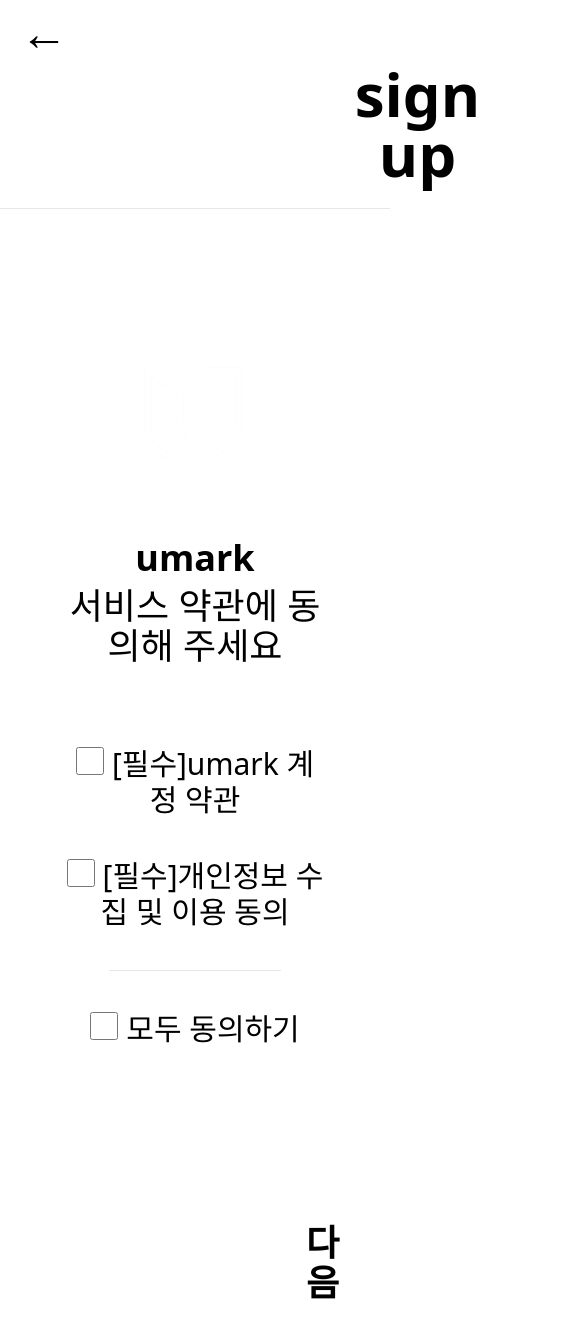
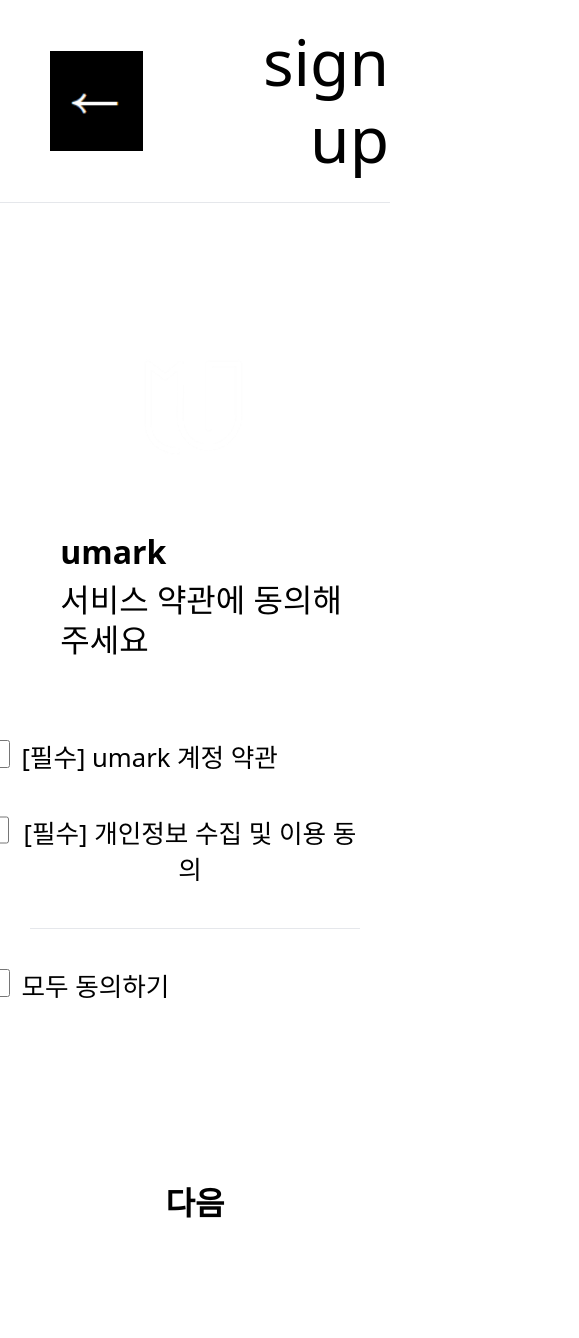
Before and after one commit to UMC-Umark/umark-FE, a React (Create React App) app: page /Agreement in a window 390 px wide. Shown: the top 1338 px of the page, 579 px wide, since content can reach past the window. Built offline with nearby package versions, Linux system fonts and the light colour scheme.

Commit message:
[FEAT]-agreement page

```diff
--- /dev/null
+++ b/src/css/Agree.css
@@ -0,0 +1,58 @@
+.custom-signuptitle {
+    font-size:3.75rem;
+}
+
+.custom-nextbutton1 {
+    display:inline-block;
+    font-size:2rem;
+    text-align: center;
+}
+/* 모바일 화면에서의 스타일 */
+@media (max-width:768px){
+
+    .custom-signuptitle{
+        font-size:4rem;
+        text-align:right;
+        display:block;
+
+    }
+
+    .custom-arrow {
+        padding-left:50px;
+        padding-right:50px;
+    }
+
+    p {
+        text-align: left;
+        font-size:2rem;
+        padding-left:30px;
+    }
+
+    .custom-ho {
+        width:35rem;
+    }
+    .custom-text {
+        font-size:1.6rem;
+        padding-left:0.2rem;
+    }
+    .custom-check {
+        margin-left:-3rem;
+        display: flex;
+        flex-direction: row; /* 수평 방향으로 정렬 */
+        align-items: flex-start; /* 왼쪽 정렬 */
+    }
+    button {
+        width:1.5rem;
+        height:4rem;
+    }
+    .custom-nextbutton1 {
+        height:4rem;
+        width:4rem;
+        white-space: nowrap;
+        width:90%;
+        padding: 14px 0; /* 내부 패딩을 추가하여 버튼의 세로 중앙으로 텍스트를 위치시킴 */
+    }
+    .custom-agreeform {
+        width:85%;
+    }
+}
--- a/src/pages/Agreement.jsx
+++ b/src/pages/Agreement.jsx
@@ -1,7 +1,9 @@
-import React, { useState } from 'react';
+import React, { useState } from "react";
 import logo from "../img/logo.png";
-import { Link, useNavigate } from 'react-router-dom';
-import Modal from './Modal';
+import { Link, useNavigate } from "react-router-dom";
+import Modal from "./Modal";
+import arrow from "../img/arrow.png";
+import "../css/Agree.css";
 
 export default function Agreement() {
   const [allAgreed, setAllAgreed] = useState(false);
@@ -40,7 +42,7 @@
     if (!allAgreed) {
       setModalVisible(true);
     } else {
-      navigate('/signup');
+      navigate("/signup");
     }
   };
 
@@ -48,19 +50,23 @@
     setModalVisible(false);
   };
 
-
   return (
     <div>
-      <div className="inline-block w-full">
-        <Link to="/">
-          <p className="px-5 py-2 rounded-3xl inline-block text-5xl mr-80">←</p>
+      <br />
+      <div className="w-full flex justify-between items-center">
+        <Link className="custom-arrow" to="/Login">
+          <img src={arrow} alt="arrow" />
         </Link>
-        <h1 className="text-6xl font-bold text-center inline-block ml-80 w-1/2">sign up</h1><br /><br />
+        <h1 className="custom-signuptitle text-center inline-block w-1/2">
+          sign up
+        </h1>
+        <div className="mb-12" />
       </div>
       <br />
       <hr />
       <div className="mb-20" />
-      <div className="border border-1 border-white rounded-3xl w-2/3 m-auto h-1/2"><br />
+      <div className="custom-agreeform border border-1 border-white rounded-3xl w-2/3 m-auto h-1/2">
+        <br />
         <div className="flex items-center justify-center">
           <img src={logo} alt="umark" />
         </div>
@@ -73,55 +79,75 @@
           </label>
           <div className="mb-20" />
           <div className="text-center relative">
+            <div className="custom-check">
               <input
                 type="checkbox"
                 id="agree_check_used"
                 name="termsAgreed"
                 required
                 checked={agreements.termsAgreed}
-              onChange={handleAgreementChange} className="w-7 h-7"
+                onChange={handleAgreementChange}
+                className="w-7 h-7"
               />
 
-            <label htmlFor="agree_check_used" className="text-3xl ml-2">[필수]umark 계정 약관</label>
+              <label
+                htmlFor="agree_check_used"
+                className="custom-text text-3xl ml-2"
+              >
+                [필수] umark 계정 약관
+              </label>
+            </div>
             <div className="mb-10" />
+            <div className="custom-check">
               <input
                 type="checkbox"
                 id="agree_check_info"
                 name="personalInfoAgreed"
                 required
                 checked={agreements.personalInfoAgreed}
-              onChange={handleAgreementChange} className="w-7 h-7"
+                onChange={handleAgreementChange}
+                className="w-7 h-7"
               />
-            <label htmlFor="agree_check_info" className="text-3xl ml-2">
-              [필수]개인정보 수집 및 이용 동의
+              <label
+                htmlFor="agree_check_info"
+                className="custom-text text-3xl ml-2"
+              >
+                [필수] 개인정보 수집 및 이용 동의
               </label>
+            </div>
             <div className="mb-10" />
             <div className="flex items-center justify-center">
-              <hr className="w-2/3" />
+              <hr className="custom-ho w-2/3" />
             </div>
             <div className="mb-10" />
+            <div className="custom-check">
               <input
                 type="checkbox"
                 id="agree_check_all"
                 name="agree_check_all"
                 checked={allAgreed}
-              onChange={handleAllAgreementChange} className="w-7 h-7"
+                onChange={handleAllAgreementChange}
+                className="w-7 h-7"
               />
-            <label htmlFor="agree_check_all" className="text-3xl ml-2">모두 동의하기</label>
+              <label
+                htmlFor="agree_check_all"
+                className="custom-text text-3xl ml-2"
+              >
+                모두 동의하기
+              </label>
+            </div>
             <div className="mb-40" />
             <button
               type="button"
               id="open"
-              className={`bg-white text-black px-60 py-4 rounded-full font-bold text-4xl
+              className={`custom-nextbutton1 bg-white text-black px-60 py-4 rounded-full font-bold
               }`}
               onClick={handleNextButtonClick}
             >
               다음
             </button>
             <div className="mb-40" />
-            <div>
-              {modalVisible && <Modal closeModal={closeModal} />}
-            </div>
+            <div>{modalVisible && <Modal closeModal={closeModal} />}</div>
           </div>
         </div>
       </div>
```
Lines whose indentation alone changed are shown as unchanged.
